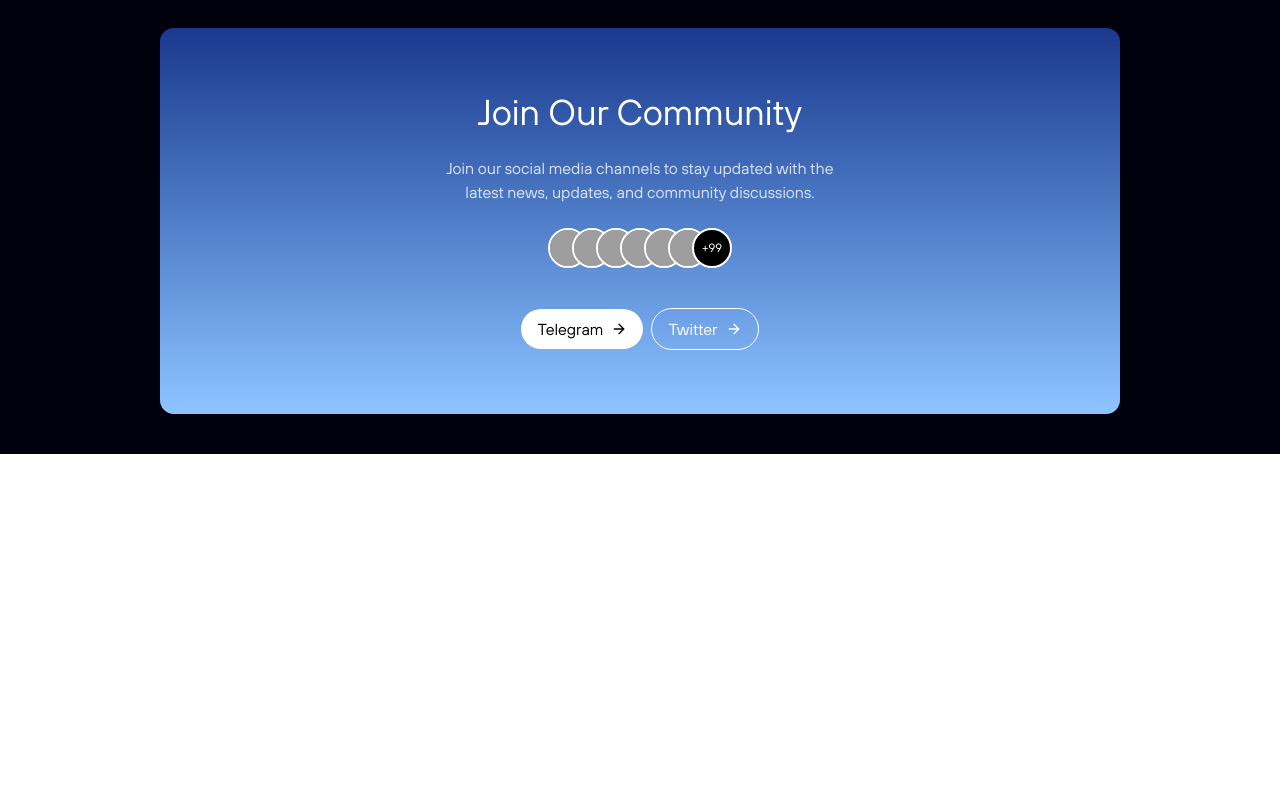
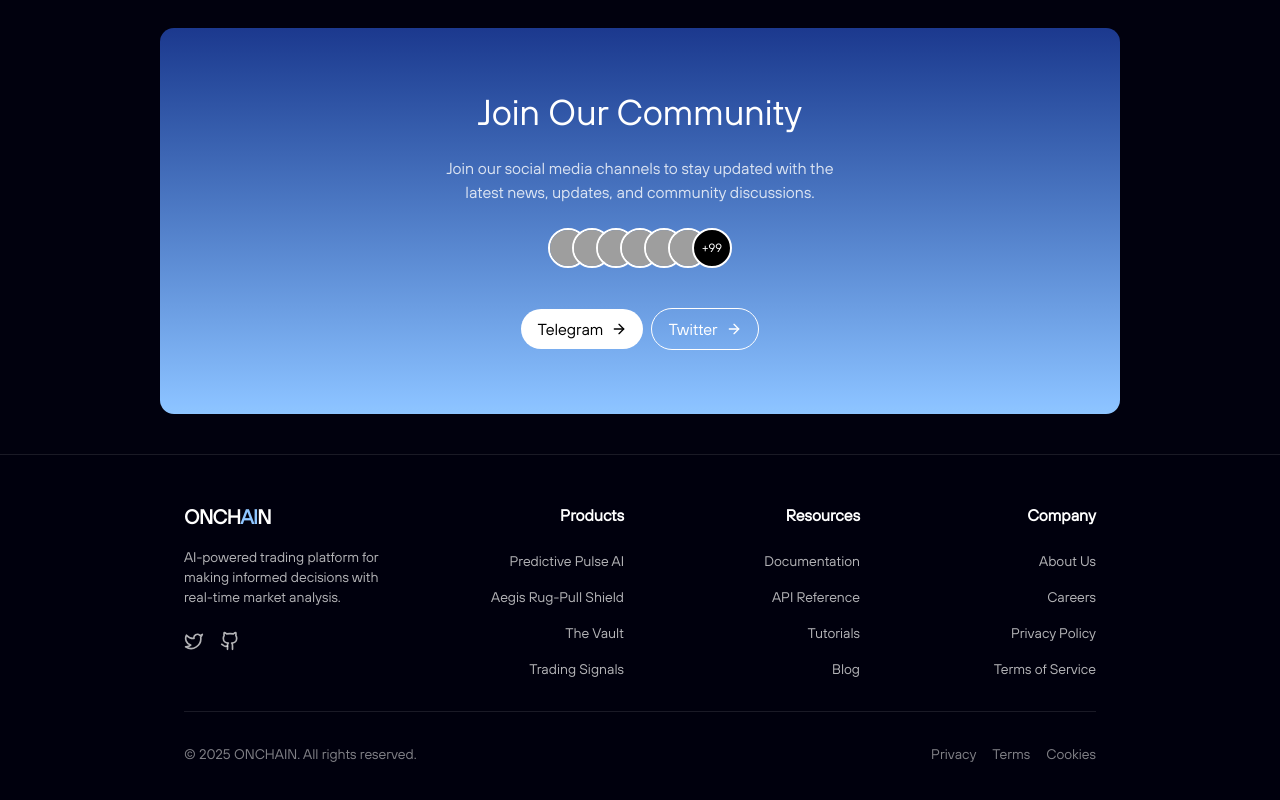
Before and after one commit to rayjaywolf/oncha, a Next.js app: page / in a window 1280 px wide. Shown: the part 4938-5738 px from the top of the page. Before the commit the page ends 5392 px from the top, so only its background shows below. Built offline with nearby package versions, Linux system fonts and the light colour scheme; grey boxes are pictures that could not be loaded.

Commit message:
Add footer component to Home page

```diff
--- a/app/page.tsx
+++ b/app/page.tsx
@@ -3,6 +3,7 @@
 import HeroVideoDialog from "@/components/magicui/hero-video-dialog";
 import { AvatarCircles } from "@/components/magicui/avatar-circles";
 import { ArrowRight, Cable, ShieldCheck, Zap } from "lucide-react";
+import Footer from "@/components/ui/footer";
 
 const avatars = [
   {
@@ -351,6 +352,7 @@
           </div>
         </div>
       </div>
+      <Footer />
     </div>
   );
 }
--- /dev/null
+++ b/components/ui/footer.tsx
@@ -0,0 +1,151 @@
+import React from "react";
+import Link from "next/link";
+import { Github, Twitter, Linkedin } from "lucide-react";
+
+export default function Footer() {
+  return (
+    <footer className="w-full bg-[#01010e]/60 backdrop-blur-md border-t border-white/10">
+      <div className="max-w-[75%] mx-auto px-6 py-12">
+        <div className="grid grid-cols-1 md:grid-cols-4 gap-8">
+          {/* Logo & About */}
+          <div className="flex flex-col gap-4">
+            <span className="text-xl font-bold text-white tracking-tight">
+              ONCH<span className="text-blue-300">AI</span>N
+            </span>
+            <p className="text-white/70 text-sm">
+              AI-powered trading platform for making informed decisions with
+              real-time market analysis.
+            </p>
+            <div className="flex gap-4 mt-2">
+              <Link
+                href="#"
+                className="text-white/70 hover:text-white transition"
+              >
+                <Twitter className="w-5 h-5" />
+              </Link>
+              <Link
+                href="#"
+                className="text-white/70 hover:text-white transition"
+              >
+                <Github className="w-5 h-5" />
+              </Link>
+            </div>
+          </div>
+
+          {/* Products */}
+          <div className="flex flex-col gap-4">
+            <h3 className="font-bold text-white mb-2 text-right">Products</h3>
+            <Link
+              href="#"
+              className="text-white/70 hover:text-white transition text-sm text-right"
+            >
+              Predictive Pulse AI
+            </Link>
+            <Link
+              href="#"
+              className="text-white/70 hover:text-white transition text-sm text-right"
+            >
+              Aegis Rug-Pull Shield
+            </Link>
+            <Link
+              href="#"
+              className="text-white/70 hover:text-white transition text-sm text-right"
+            >
+              The Vault
+            </Link>
+            <Link
+              href="#"
+              className="text-white/70 hover:text-white transition text-sm text-right"
+            >
+              Trading Signals
+            </Link>
+          </div>
+
+          {/* Resources */}
+          <div className="flex flex-col gap-4">
+            <h3 className="font-bold text-white mb-2 text-right">Resources</h3>
+            <Link
+              href="#"
+              className="text-white/70 hover:text-white transition text-sm text-right"
+            >
+              Documentation
+            </Link>
+            <Link
+              href="#"
+              className="text-white/70 hover:text-white transition text-sm text-right"
+            >
+              API Reference
+            </Link>
+            <Link
+              href="#"
+              className="text-white/70 hover:text-white transition text-sm text-right"
+            >
+              Tutorials
+            </Link>
+            <Link
+              href="#"
+              className="text-white/70 hover:text-white transition text-sm text-right"
+            >
+              Blog
+            </Link>
+          </div>
+
+          {/* Company */}
+          <div className="flex flex-col gap-4">
+            <h3 className="font-bold text-white mb-2 text-right">Company</h3>
+            <Link
+              href="#"
+              className="text-white/70 hover:text-white transition text-sm text-right"
+            >
+              About Us
+            </Link>
+            <Link
+              href="#"
+              className="text-white/70 hover:text-white transition text-sm text-right"
+            >
+              Careers
+            </Link>
+            <Link
+              href="#"
+              className="text-white/70 hover:text-white transition text-sm text-right"
+            >
+              Privacy Policy
+            </Link>
+            <Link
+              href="#"
+              className="text-white/70 hover:text-white transition text-sm text-right"
+            >
+              Terms of Service
+            </Link>
+          </div>
+        </div>
+
+        <div className="border-t border-white/10 mt-8 pt-8 flex flex-col md:flex-row justify-between items-center">
+          <p className="text-white/50 text-sm">
+            © {new Date().getFullYear()} ONCHAIN. All rights reserved.
+          </p>
+          <div className="flex gap-4 mt-4 md:mt-0">
+            <Link
+              href="#"
+              className="text-white/50 hover:text-white/70 transition text-sm"
+            >
+              Privacy
+            </Link>
+            <Link
+              href="#"
+              className="text-white/50 hover:text-white/70 transition text-sm"
+            >
+              Terms
+            </Link>
+            <Link
+              href="#"
+              className="text-white/50 hover:text-white/70 transition text-sm"
+            >
+              Cookies
+            </Link>
+          </div>
+        </div>
+      </div>
+    </footer>
+  );
+}
```
